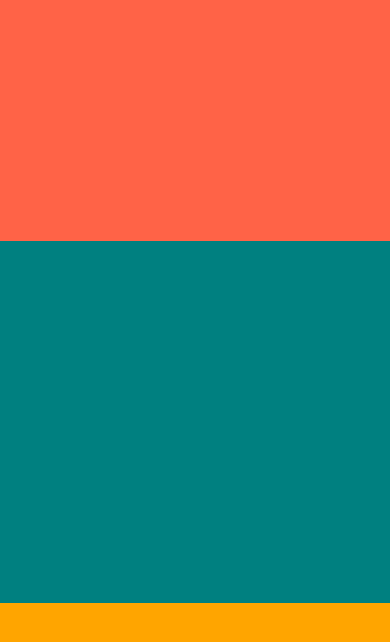
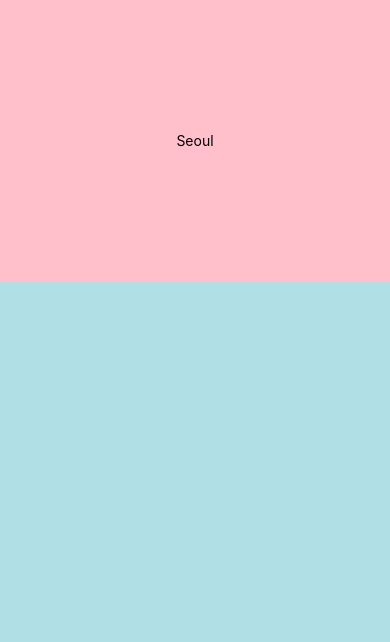
Before and after one commit to sophiecode1105/weather-app, a React Native app: screen / in a window 390 px wide. Shown: the top 642 px of the page. Built offline with nearby package versions, Linux system fonts and the light colour scheme.

Commit message:
weather app css

```diff
--- a/App.js
+++ b/App.js
@@ -4,13 +4,29 @@ import { StyleSheet, Text, View } from 'react-native';
 
 export default function App() {
   return ( //레이아웃만들기 //부모컴포넌트 기준이기에 매우 중요
-    <View style={{ flex : 1 }}>
-      <View style = {{ flex: 1, backgroundColor: "tomato"}}></View>
-      <View style = {{ flex: 1.5, backgroundColor: "teal"}}></View>
-      <View style = {{ flex: 1, backgroundColor: "orange"}}></View>
+    <View style={styles.container}>
+     <View style={styles.city}>
+     <Text>Seoul</Text>
+     </View>
+     <View style={styles.weather}></View>
     </View>
   );
 }
+  const styles = StyleSheet.create({
+    container : {
+      flex: 1,
+      backgroundColor : 'pink'
+    },
+    city: {
+      flex: 1,
+      justifyContent: 'center',
+      alignItems: 'center'
+    },
+    weather: {
+      flex:2,
+      backgroundColor : 'powderblue'
+    }
+  })
 //view = flexbox
 //웹이서는 display : flex; 쓰고 felx-direction
 //웹에서는 Row
```
